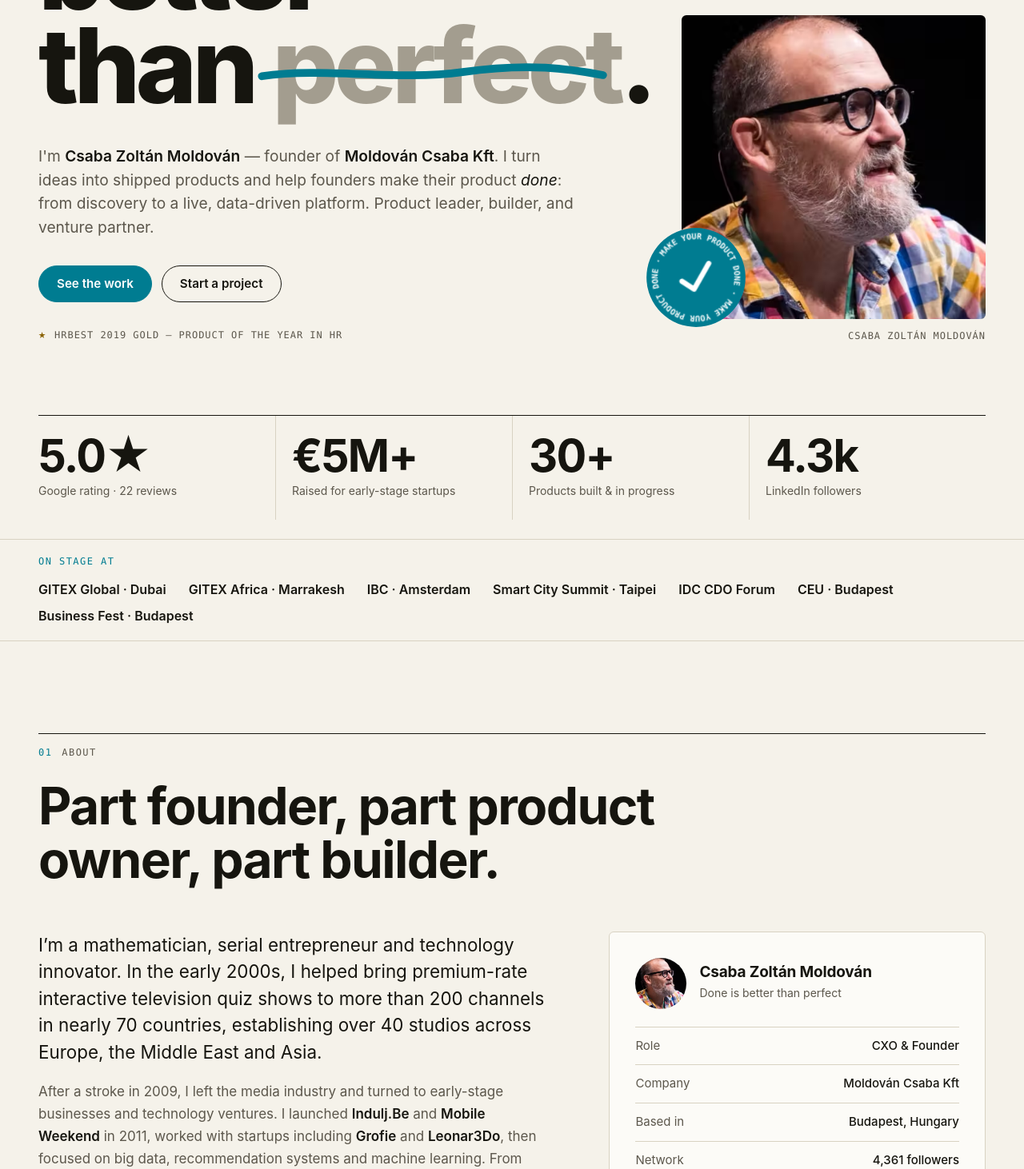
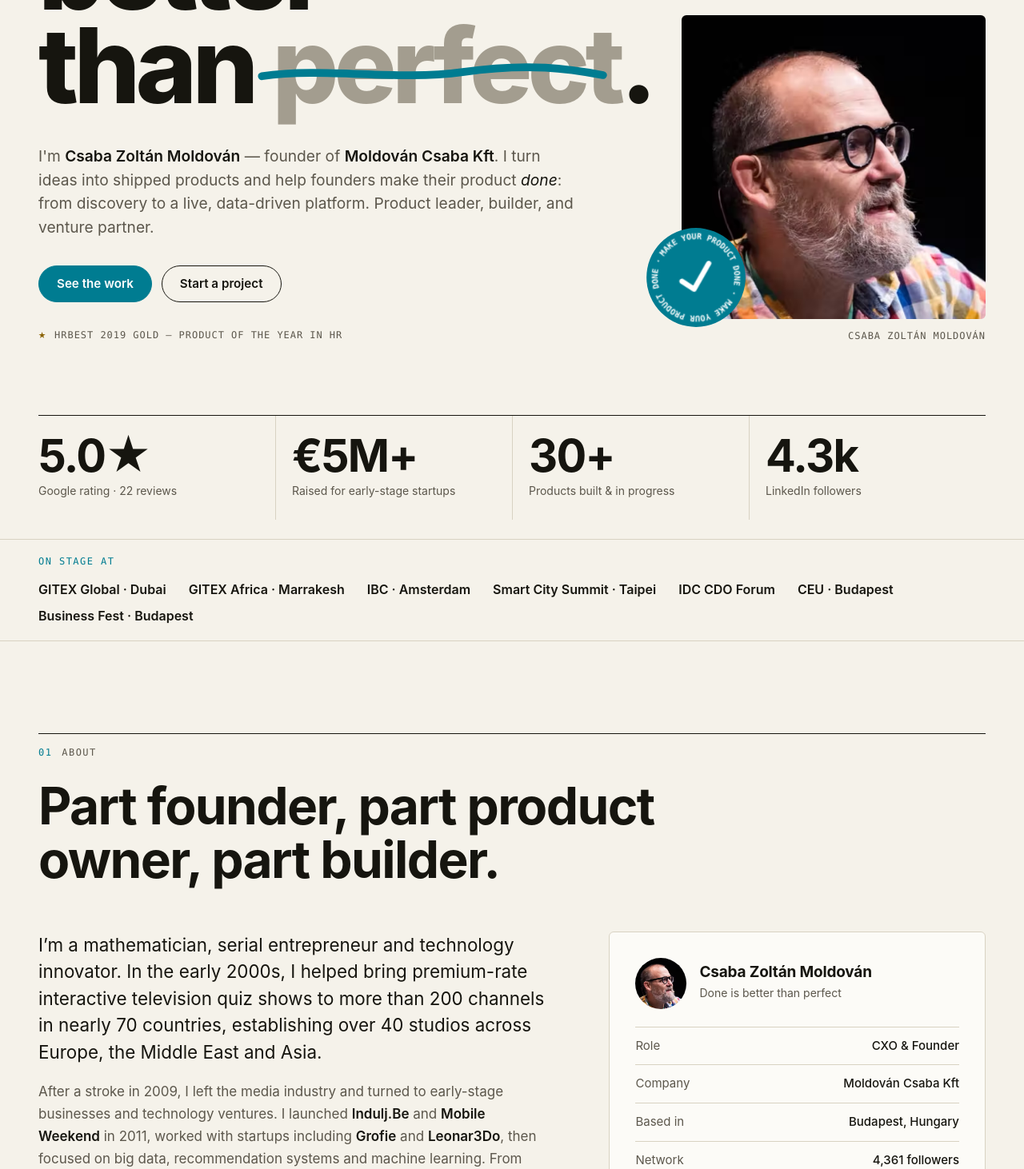
Before and after one commit to moldovancsaba/moldovancsaba.com, a website: page index.html in a window 1280 px wide. Shown: the part 406-1868 px from the top of the page at 80% size. Drawn offline with Linux system fonts and the light colour scheme.

Commit message:
Keep profile portrait head in frame

```diff
--- a/assets/site.css
+++ b/assets/site.css
@@ -220,7 +220,7 @@ font-size: 1.125rem; line-height: 1; cursor: pointer; transition: background 0.2
 .hero__award { display: flex; align-items: baseline; gap: 10px; margin-top: 28px; font-family: var(--font-mono); font-size: 0.75rem; letter-spacing: 0.08em; text-transform: uppercase; color: var(--ink-2); }
 .hero__award-mark { color: var(--gold); font-size: 0.95rem; }
 .hero__portrait { position: relative; justify-self: end; width: 100%; }
-.hero__portrait img { width: 100%; aspect-ratio: 1; object-fit: cover; border-radius: var(--radius); background: var(--paper-2); }
+.hero__portrait img { width: 100%; aspect-ratio: 1; object-fit: cover; object-position: 50% 0%; border-radius: var(--radius); background: var(--paper-2); }
 .hero__portrait figcaption { margin-top: 12px; font-family: var(--font-mono); font-size: 0.75rem; letter-spacing: 0.08em; text-transform: uppercase; color: var(--ink-2); text-align: right; }
 .stamp { position: absolute; left: -46px; bottom: 20px; width: clamp(96px, 11vw, 128px); height: auto; rotate: -12deg; }
 .stamp__disc { fill: var(--accent); }
@@ -250,7 +250,7 @@ font-size: 1.125rem; line-height: 1; cursor: pointer; transition: background 0.2
 .stages__list { display: flex; flex-wrap: wrap; gap: 6px 28px; font-family: var(--font-display); font-weight: 600; font-size: 1rem; }
 .profile { position: sticky; top: calc(var(--nav-h) + 24px); }
 .profile__head { display: flex; align-items: center; gap: 16px; margin-bottom: 22px; }
-.profile__avatar { width: 64px; height: 64px; border-radius: 50%; object-fit: cover; }
+.profile__avatar { width: 64px; height: 64px; border-radius: 50%; object-fit: cover; object-position: 50% 0%; }
 .profile__name { font-size: 1.1875rem; letter-spacing: -0.01em; }
 .profile__motto { margin-top: 4px; font-size: 0.875rem; color: var(--ink-2); }
 .facts > div { display: flex; justify-content: space-between; gap: 16px; padding: 11px 0; border-top: 1px solid var(--line); font-size: 0.9375rem; }
--- a/index.html
+++ b/index.html
@@ -15,7 +15,7 @@
   <link rel="preconnect" href="https://fonts.googleapis.com" />
   <link rel="preconnect" href="https://fonts.gstatic.com" crossorigin />
   <link rel="stylesheet" href="https://fonts.googleapis.com/css2?family=Bricolage+Grotesque:opsz,wght@12..96,400..800&amp;family=Inter:wght@400..600&amp;display=swap" />
-  <link rel="stylesheet" href="assets/site.css?v=2bf9b3df68" />
+  <link rel="stylesheet" href="assets/site.css?v=1e5182c602" />
   <script src="assets/site.js?v=168d0d2d6c" defer></script>
   <link rel="canonical" href="https://moldovancsaba.com/" />
   <meta property="og:type" content="website" />
--- a/src/styles/sections.css
+++ b/src/styles/sections.css
@@ -23,7 +23,7 @@
 .hero__award-mark { color: var(--gold); font-size: 0.95rem; }
 
 .hero__portrait { position: relative; justify-self: end; width: 100%; }
-.hero__portrait img { width: 100%; aspect-ratio: 1; object-fit: cover; border-radius: var(--radius); background: var(--paper-2); }
+.hero__portrait img { width: 100%; aspect-ratio: 1; object-fit: cover; object-position: 50% 0%; border-radius: var(--radius); background: var(--paper-2); }
 .hero__portrait figcaption { margin-top: 12px; font-family: var(--font-mono); font-size: 0.75rem; letter-spacing: 0.08em; text-transform: uppercase; color: var(--ink-2); text-align: right; }
 
 .stamp { position: absolute; left: -46px; bottom: 20px; width: clamp(96px, 11vw, 128px); height: auto; rotate: -12deg; }
@@ -60,7 +60,7 @@
 /* ---------- About ---------- */
 .profile { position: sticky; top: calc(var(--nav-h) + 24px); }
 .profile__head { display: flex; align-items: center; gap: 16px; margin-bottom: 22px; }
-.profile__avatar { width: 64px; height: 64px; border-radius: 50%; object-fit: cover; }
+.profile__avatar { width: 64px; height: 64px; border-radius: 50%; object-fit: cover; object-position: 50% 0%; }
 .profile__name { font-size: 1.1875rem; letter-spacing: -0.01em; }
 .profile__motto { margin-top: 4px; font-size: 0.875rem; color: var(--ink-2); }
 .facts > div { display: flex; justify-content: space-between; gap: 16px; padding: 11px 0; border-top: 1px solid var(--line); font-size: 0.9375rem; }
```
Also changed, not shown: 404.html (+1 -1 lines).
